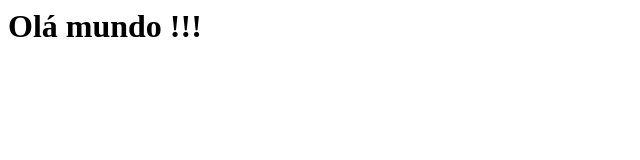
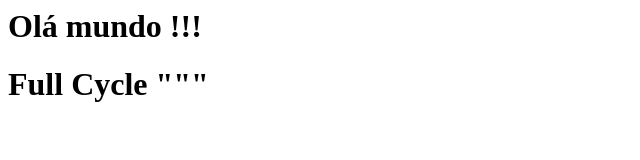
Before and after one commit to clesio/codereview-fc2, a plain HTML site: page index.html in a window 1280 px wide. Shown: the whole page, without its empty margins (0-640 px from the left). Drawn offline with Linux system fonts and the light colour scheme.

Commit message:
add Full Cycle

```diff
--- a/index.html
+++ b/index.html
@@ -1 +1,2 @@
 	<h1> Olá mundo !!! </h1>
+	<h1> Full Cycle """ </h1>
```
